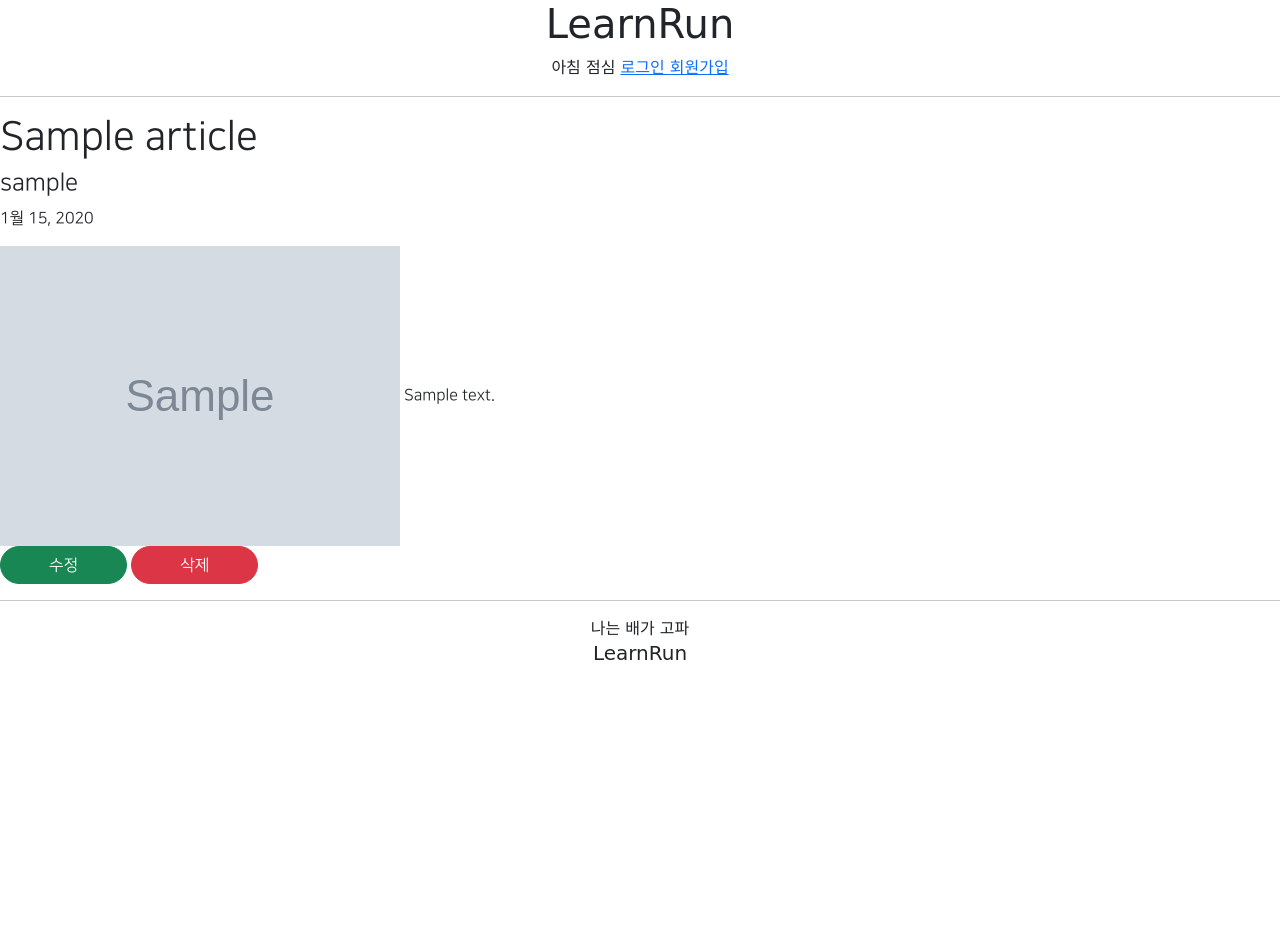
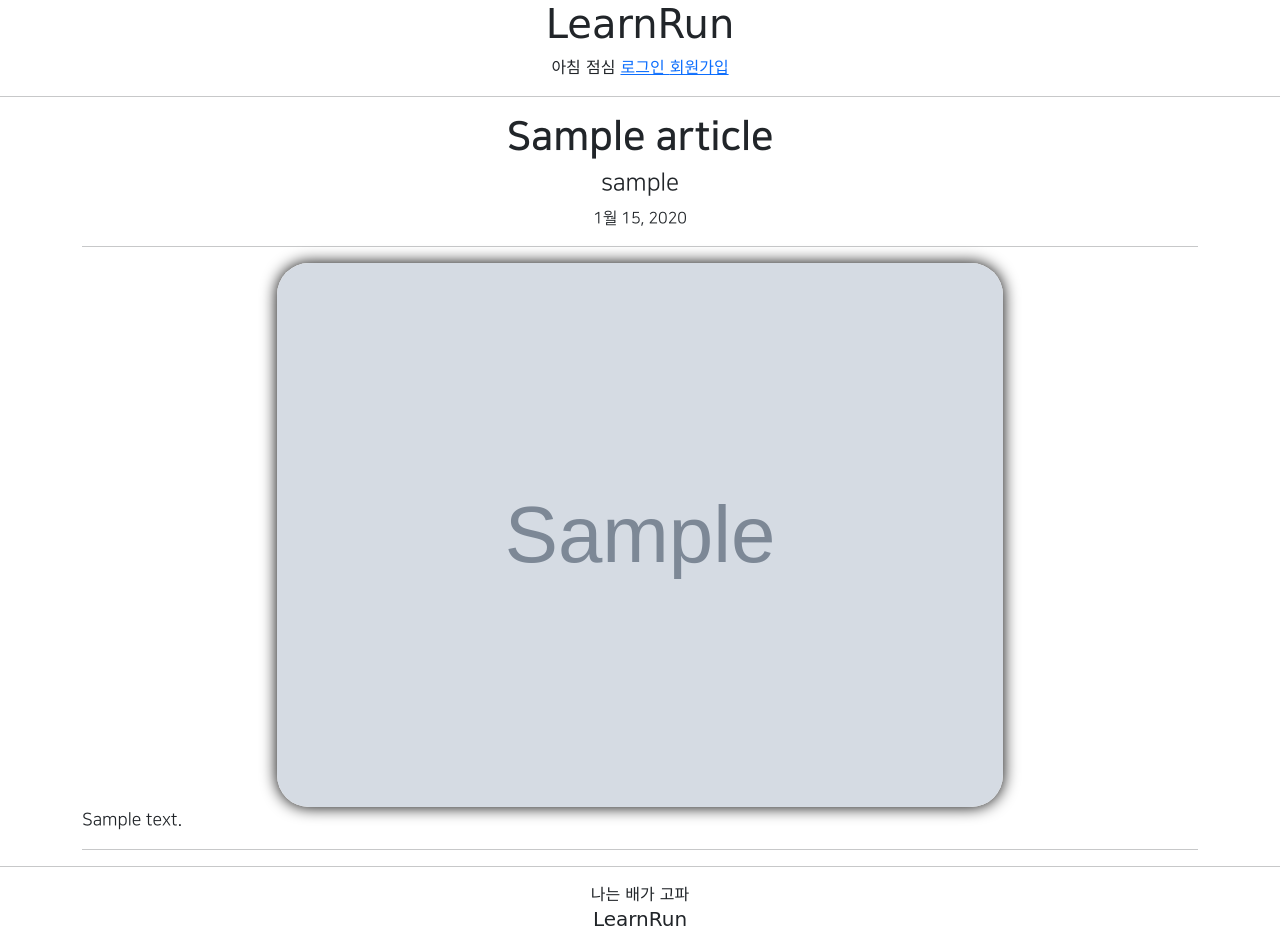
Before and after one commit to RunLearn/LearnRun-django-web, a Django app: page /articles/detail/1 in a window 1280 px wide. Before the commit the page ends 660 px from the top, so only its background shows below. Run offline with Django 3.2, Linux system fonts and the light colour scheme; tables that the repository leaves empty hold one stand-in row (values such as "Sample post"); grey boxes marked "Sample" are stand-in pictures; parts of the project's set-up code (start-up, migrations or seed data) failed here and were passed over; some libraries are stand-ins or nearby versions; some web fonts are replaced.

Commit message:
8/6 article app 제작중 detail 페이지 수정

```diff
--- a/articleapp/templates/articleapp/detail.html
+++ b/articleapp/templates/articleapp/detail.html
@@ -1,18 +1,27 @@
 {% extends 'base.html' %}
 
 {% block content %}
-
+    <div class="container text-center">
         <div>
             <div>
                 {# 게시글 제목, 글쓴이 ,작성일자 #}
-            <h1>{{ target_article.title }}</h1>
+                <h1 class="NNS_B">{{ target_article.title }}</h1>
                 <h4>{{ target_article.writer.profile.nickname }}</h4>
                 <p>{{ target_article.created_at }}</p>
             </div>
+
+            <hr>
+
             <div>
                 {# 게시글 대표이미지, 글내용    #}
-            <img src="{{ target_article.image.url }}" alt="" >
+                <img src="{{ target_article.image.url }}"
+                     alt=""
+                     class="article_image">
+                <div class="article_content">
                     {{ target_article.content }}
+                </div>
+
+                {% if target_article.wirter == user %}
                 <div>
                     <a href="{% url 'articleapp:update' pk=target_article.pk %}"
                        class = 'btn btn-success rounded-pill px-5'>
@@ -23,6 +32,14 @@
                         삭제
                     </a>
                 </div>
+                {% endif %}
+
+                <hr>
+
+                <div>
+                    {# 댓글내용, 댓글 작성란 #}
+                </div>
+            </div>
         </div>
     </div>
 
--- a/static/base.css
+++ b/static/base.css
@@ -41,3 +41,14 @@
 .round-botton:hover{
     color: skyblue;
 }
+
+.article_content{
+    font-size: 1.1rem;
+    text-align: left;
+}
+
+.article_image{
+    border-radius: 2rem;
+    width: 65%;
+    box-shadow: 0 0 1rem black;
+}
```
Lines whose indentation alone changed are shown as unchanged.
